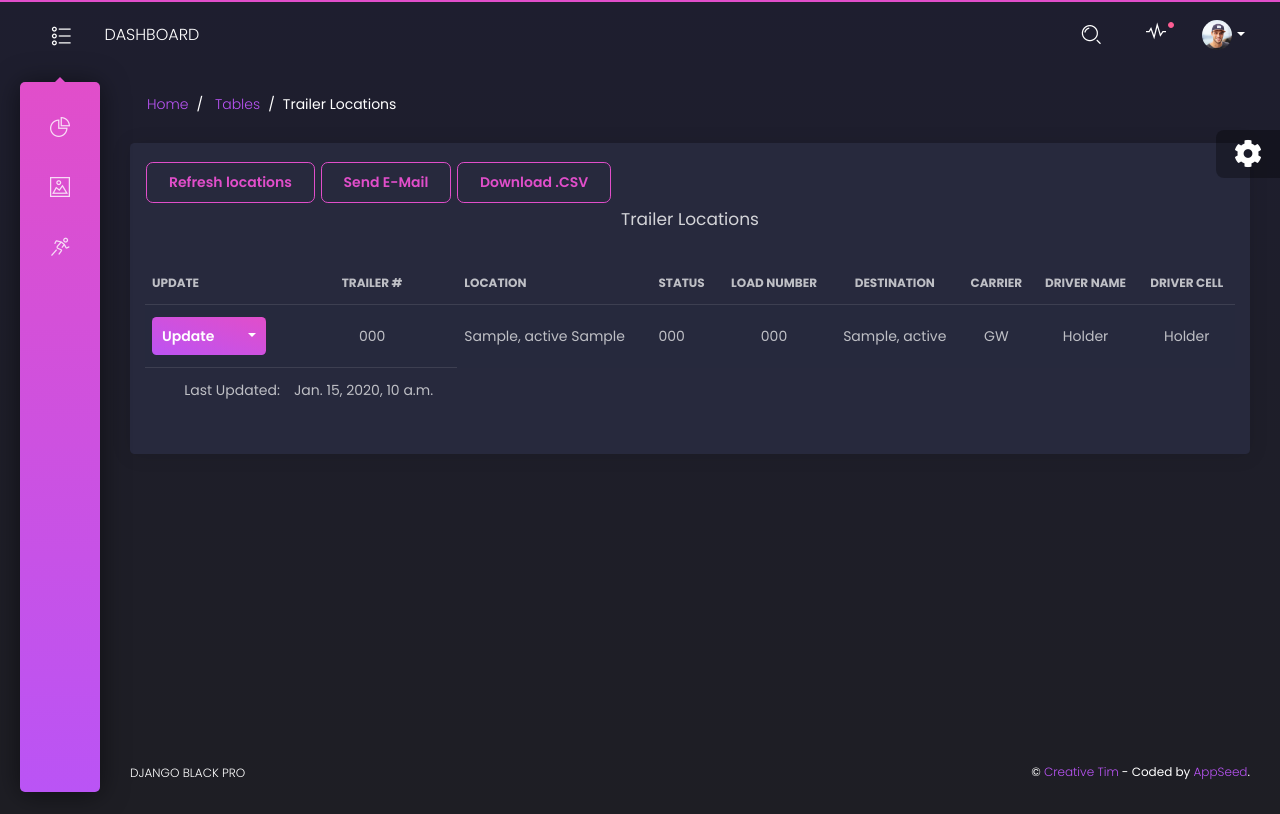
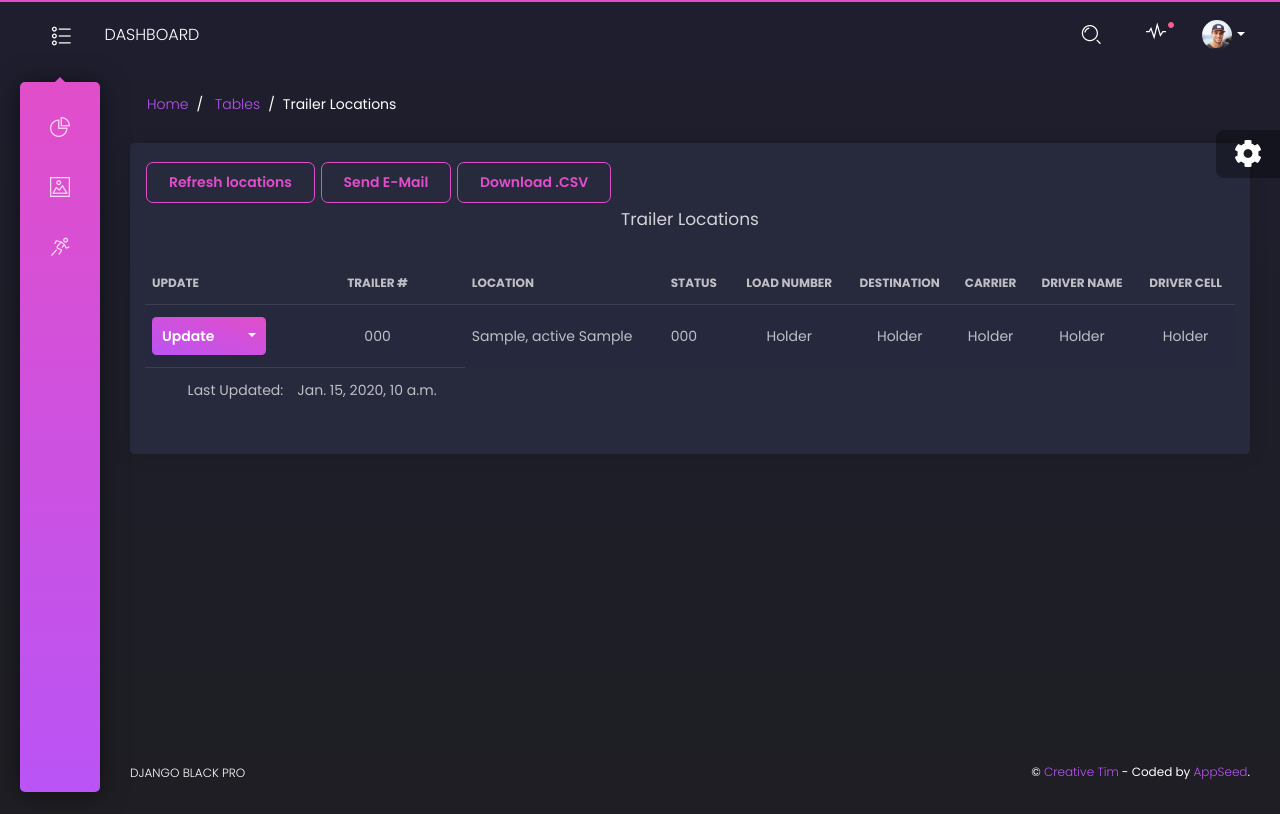
Before and after one commit to Nickt1596/rheemDjangoFinal, a Django app: page /trailer-locations/ in a window 1280 px wide. Run offline with Django 3.2, Linux system fonts and the light colour scheme; a user stored in the database is signed in; tables that the repository leaves empty hold one stand-in row (values such as "Sample post"); some libraries are stand-ins or nearby versions.

Commit message:
Fixed trailer-locations

```diff
--- a/apps/home/models.py
+++ b/apps/home/models.py
@@ -443,17 +443,7 @@ def trailerLocQuery():
         'locationState',
         'locationCountry',
         'statusCode',
-        'updated_at',
-        'trailer__shipment__loadNumber',
-        'trailer__shipment__destinationCity',
-        'trailer__shipment__destinationState',
-        'trailer__shipment__carrier'
-        # 'trailertrip__shipment__loadNumber',
-        # 'trailertrip__shipment__destinationCity',
-        # 'trailertrip__shipment__destinationState',
-        # 'trailerlocation__updated_at',
-        # 'trailertrip__shipment__carrier',
-        # 'shipment__id'
+        'updated_at'
     ).order_by('-trailer__trailerNumber')
     return trailers
 
--- a/apps/templates/home/trailer-location-list.html
+++ b/apps/templates/home/trailer-location-list.html
@@ -60,9 +60,9 @@
 {#								<td class="text-center">{{ trailer.trailertrip__shipment__loadNumber}}</td>#}
 {#								<td class="text-center">{{ trailer.trailertrip__shipment__destinationCity }}, {{ trailer.trailertrip__shipment__destinationState }}</td>#}
 {#								<td class="text-center">{{ trailer.trailertrip__shipment__carrier }}</td>#}
-								<td class="text-center">{{ trailer.trailer__shipment__loadNumber }}</td>
-								<td class="text-center">{{ trailer.trailer__shipment__destinationCity }}, {{ trailer.trailer__shipment__destinationState }}</td>
-								<td class="text-center">{{ trailer.trailer__shipment__carrier }}</td>
+								<td class="text-center">Holder</td>
+								<td class="text-center">Holder</td>
+								<td class="text-center">Holder</td>
 								<td class="text-center">Holder</td>
 								<td class="text-center">Holder</td>
 							</tr>
```
